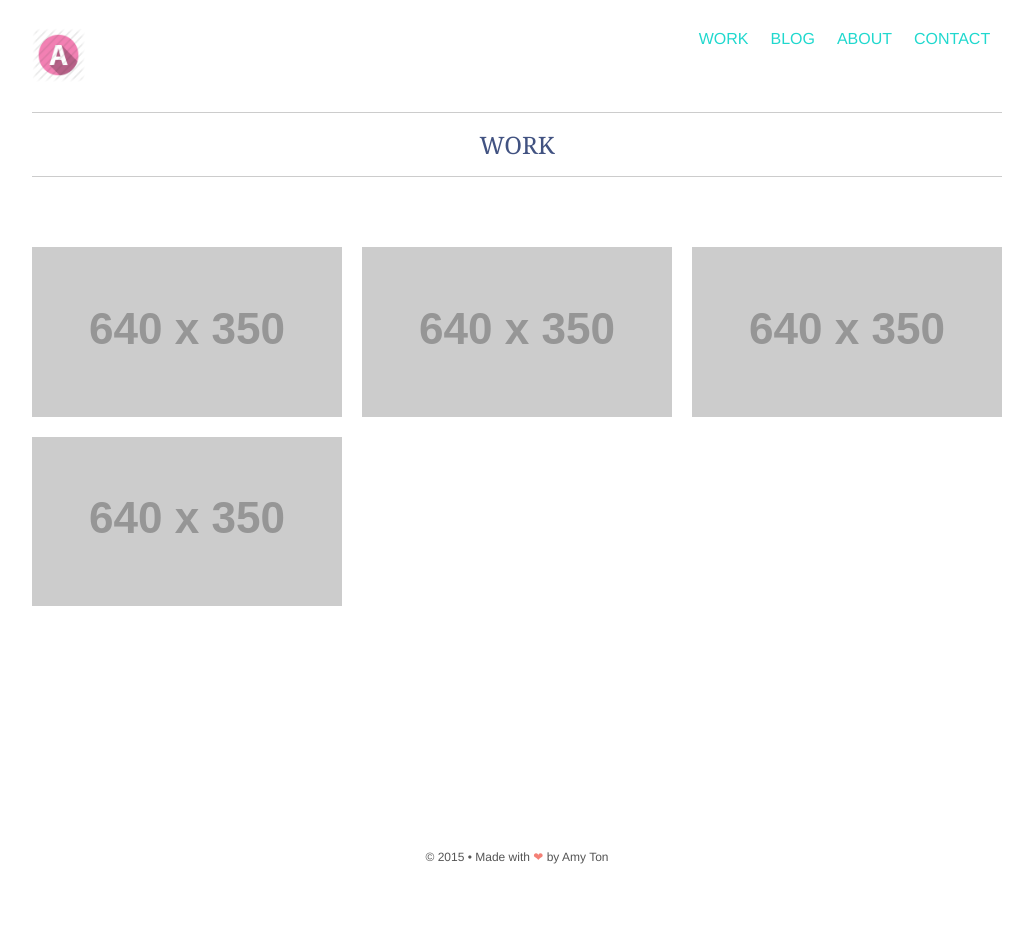
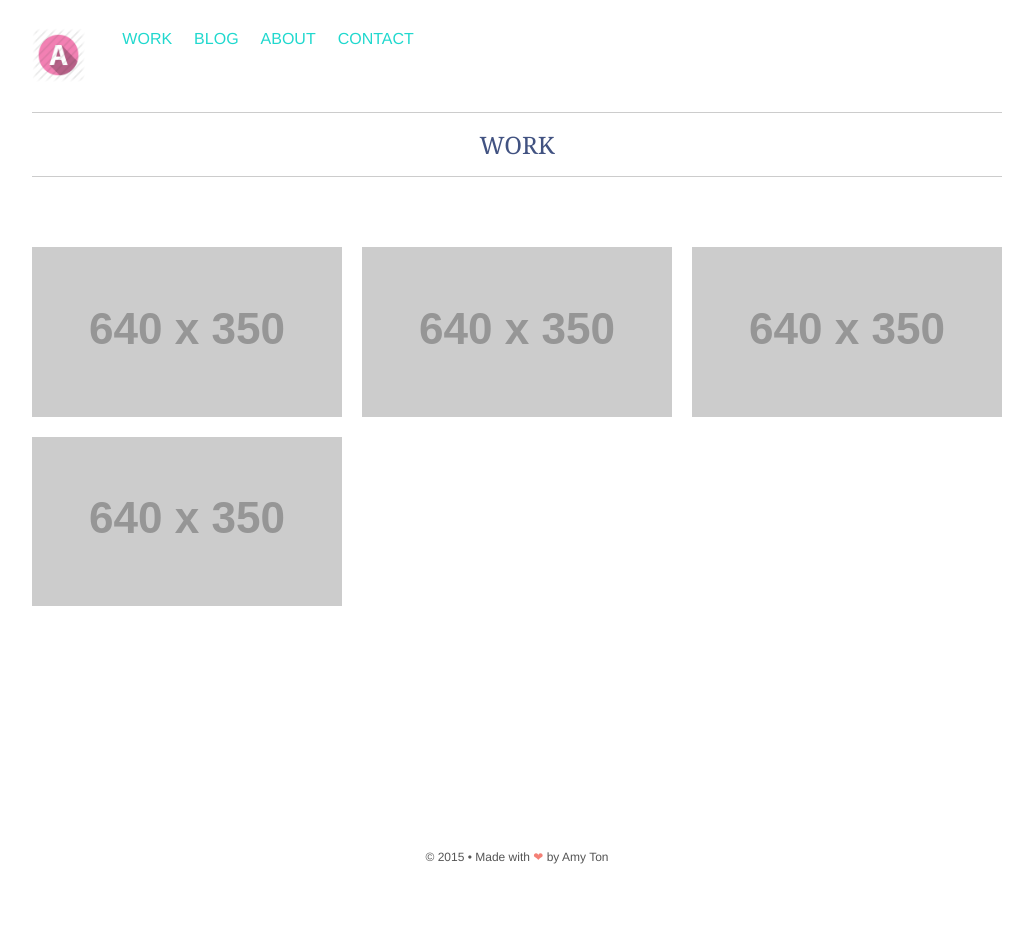
Before and after one commit to amyton/amyton.github.io, a Jekyll site: the page built from index.md, in a window 1280 px wide. Shown: the whole page, without its empty margins (123-1156 px from the left). Built offline with Jekyll 4.4.1, drawn with Linux system fonts in a browser that asks for light colours; nearby versions of some CDN libraries.

Commit message:
remove foundation classes

```diff
--- a/_includes/header.html
+++ b/_includes/header.html
@@ -11,9 +11,7 @@
     </h2>
   </div>
 
-  <div class="small-12 medium-12 large-4 columns">
-      <nav id="nav">
-        {% include nav.html %}
-      </nav>
-  </div>
+  <nav id="nav">
+    {% include nav.html %}
+  </nav>
 </header>
```
